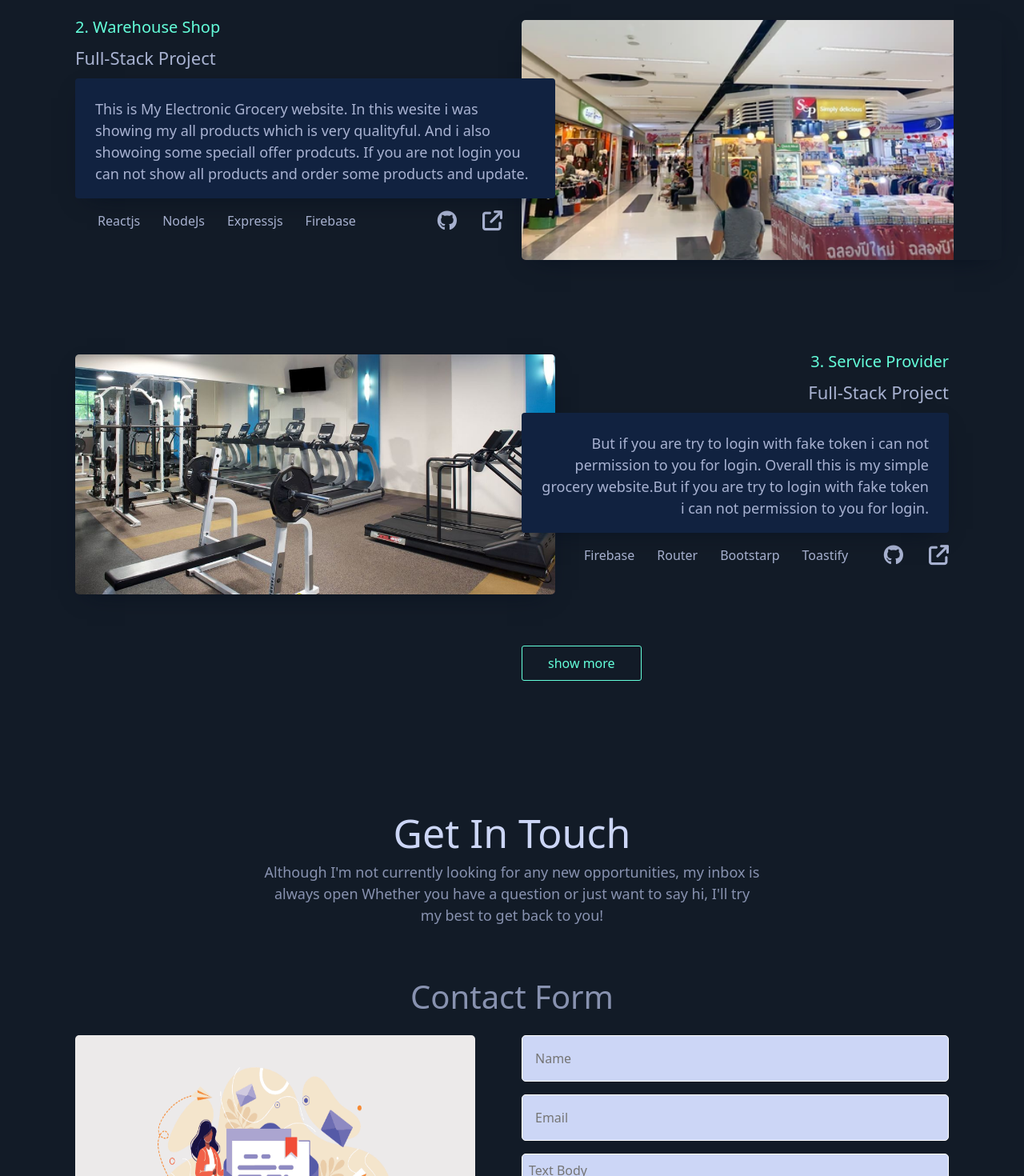
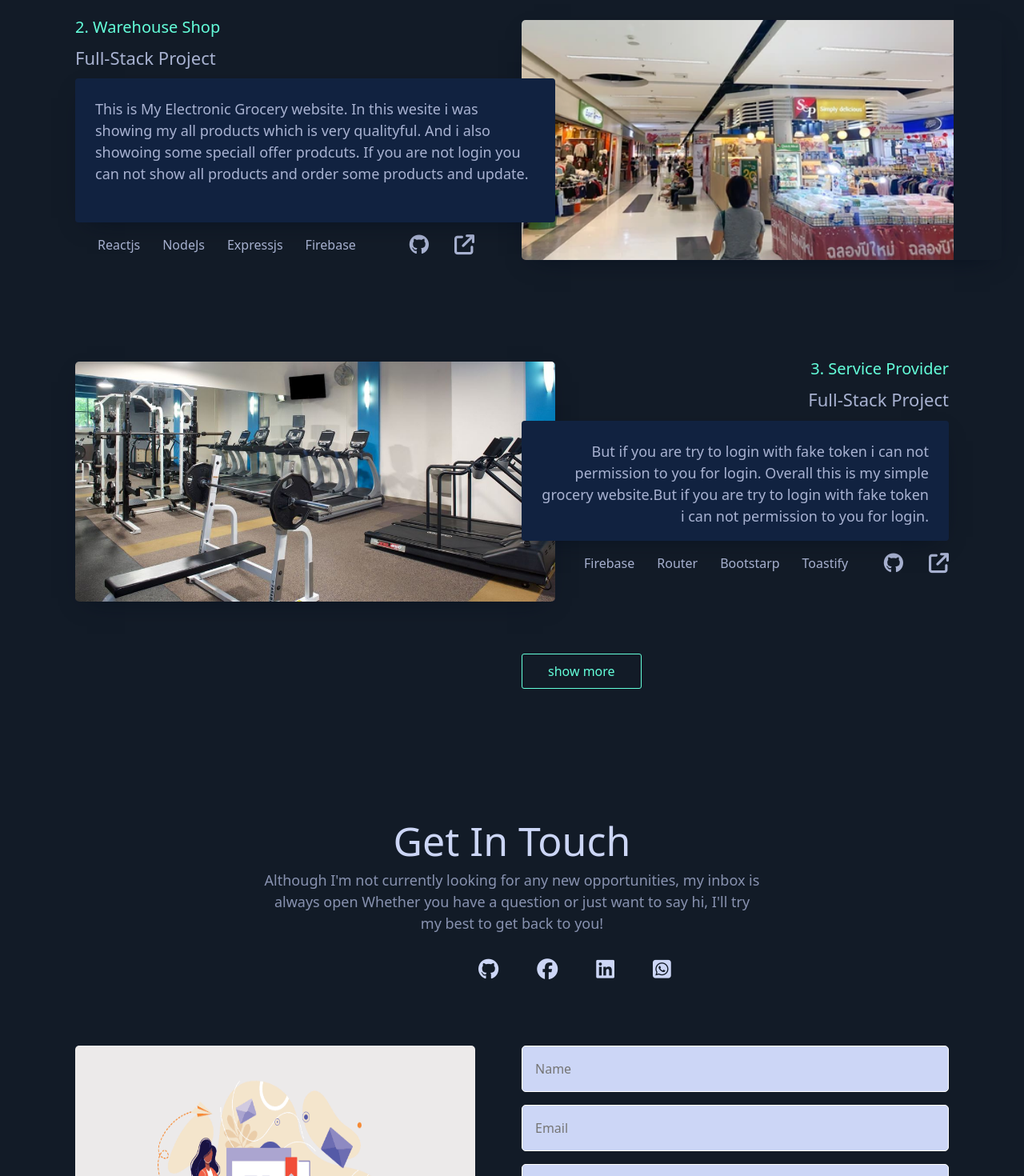
Before and after one commit to Rakibulhasan70/My-Portfolio, a React (Create React App) app: page /home in a window 1280 px wide. Shown: the part 1857-3327 px from the top of the page at 80% size. Built offline with nearby package versions, Linux system fonts and the light colour scheme.

Commit message:
something is changed

```diff
--- a/src/Components/About.css
+++ b/src/Components/About.css
@@ -75,6 +75,7 @@ img {
 
     .icons {
         display: flex;
+        margin-left: -25px;
     }
 
 
--- a/src/Components/Form.css
+++ b/src/Components/Form.css
@@ -1,10 +1,11 @@
 .contact-img {
     width: 500px;
-    height: 320px;
+    height: 350px;
 }
 
 @media only screen and (max-width: 576px) {
     .contact-img {
         width: 100%;
+        height: 250px;
     }
 }
--- a/src/Components/Form.js
+++ b/src/Components/Form.js
@@ -18,7 +18,6 @@ const Form = () => {
 
     return (
         <div className='container my-5' id='contact'>
-            <h1 className='text-center' style={{ marginTop: '25px', color: '#8892b0' }}>Contact Form</h1>
             <div className="row">
                 <div className="col-lg-6"
                     data-aos="fade-right"
--- a/src/Components/GetTouch.css
+++ b/src/Components/GetTouch.css
@@ -14,8 +14,18 @@
     font-size: 18px;
 }
 
+.getTouch {
+    margin-left: 480px;
+    padding-top: 15px;
+}
+
 @media only screen and (max-width: 576px) {
     .get {
         margin-top: 0px;
     }
+
+    .getTouch {
+        margin-left: 30px;
+        padding-top: 20px;
+    }
 }
--- a/src/Components/GetTouch.js
+++ b/src/Components/GetTouch.js
@@ -12,6 +12,12 @@ const GetTouch = () => {
                         always open Whether you have a question or just want to say hi, I'll try
                         <br />
                         my best to get back to you!</p>
+                    <div className='my-3 icons getTouch'>
+                        <a href="https://github.com/Rakibulhasan70"><i class="fa-brands fa-github px-4 icone"></i></a>
+                        <a href="https://www.facebook.com/profile.php?id=100010324115694"><i class="fa-brands fa-facebook px-4 icone"></i></a>
+                        <a href="https://www.linkedin.com/in/rakibul-hasan-sohag-90b207231/"><i class="fa-brands fa-linkedin px-4 icone"></i></a>
+                        <a href="https://www.whatsapp.com/"><i class="fa-brands fa-whatsapp-square px-4 icone"></i></a>
+                    </div>
                 </div>
             </div>
         </div>
--- a/src/Components/Project1.css
+++ b/src/Components/Project1.css
@@ -39,7 +39,7 @@
     position: relative;
     z-index: 2;
     width: 600px;
-    height: 150px;
+    height: 180px;
     padding: 25px;
     color: #a8b2d1;
     font-size: 18px;
@@ -55,6 +55,7 @@
 .featuress {
     display: flex;
     color: #a8b2d1;
+    margin-right: 35px;
 
 }
 
@@ -89,10 +90,11 @@
 
     .project-des {
         text-align: start;
-        padding-top: 0;
+        padding-top: 10px;
+        padding-bottom: 10px;
         width: 350px;
         margin-top: -10px;
-        height: 200px;
+        height: 250px;
     }
 
     .socila {
--- a/src/Components/Project1.js
+++ b/src/Components/Project1.js
@@ -20,7 +20,7 @@ const Project1 = () => {
                         <p className='padding'>NodeJs</p>
                         <p className='padding'>Expressjs</p>
                         <p className='padding'>Firebase</p>
-                        <div className='ms-auto socila'>
+                        <div className='ms-auto socila project-icon'>
                             <a href="https://github.com/Rakibulhasan70/wareHouse-client-site"> <i class="fa-brands fa-github padding   github me-3"></i></a>
                             <a href="https://assignment-11-client-a557f.web.app/"><i class="fa-solid fa-arrow-up-right-from-square github ms-3"></i></a>
 
--- a/src/Components/Project2.js
+++ b/src/Components/Project2.js
@@ -30,7 +30,7 @@ const Project2 = () => {
                             <p className='padding'>Router</p>
                             <p className='padding'>Bootstarp</p>
                             <p className='padding'>Toastify</p>
-                            <div className='ms-auto d-flex'>
+                            <div className='ms-auto d-flex project-icon'>
                                 <a href="https://github.com/Rakibulhasan70/Independent-service-provider"> <i class="fa-brands fa-github padding   github me-3"></i></a>
                                 <a href="https://assignment-10-eecce.web.app/"><i class="fa-solid fa-arrow-up-right-from-square github ms-3"></i></a>
                             </div>
--- a/src/Components/Projects.css
+++ b/src/Components/Projects.css
@@ -74,14 +74,16 @@
     }
 
     .project-img img {
-        width: 100%;
+        width: 350px;
         height: 200px;
     }
 
     .project-description {
         text-align: start;
-        padding-top: 0;
+        padding-top: 10px;
+        padding-bottom: 10px;
         height: 200px;
+        width: 350px;
     }
 
     .feature {
@@ -100,4 +102,8 @@
     .padding {
         padding-left: 8px;
     }
+
+    .project-icon {
+        margin-right: 20px;
+    }
 }
--- a/src/Components/Projects.js
+++ b/src/Components/Projects.js
@@ -36,7 +36,7 @@ const Projects = () => {
                         <p className='padding'>NodeJs</p>
                         <p className='padding'>Expressjs</p>
                         <p className='padding'>Firebase</p>
-                        <div className='ms-auto '>
+                        <div className='ms-auto project-icon'>
                             <a href="https://github.com/programming-hero-web-course1/manufacturer-website-client-side-Rakibulhasan70"> <i class="fa-brands fa-github padding   github me-3"></i></a>
                             <a href="https://assignment-12-client-c7d17.web.app/"><i class="fa-solid fa-arrow-up-right-from-square github ms-3"></i></a>
                         </div>
```
